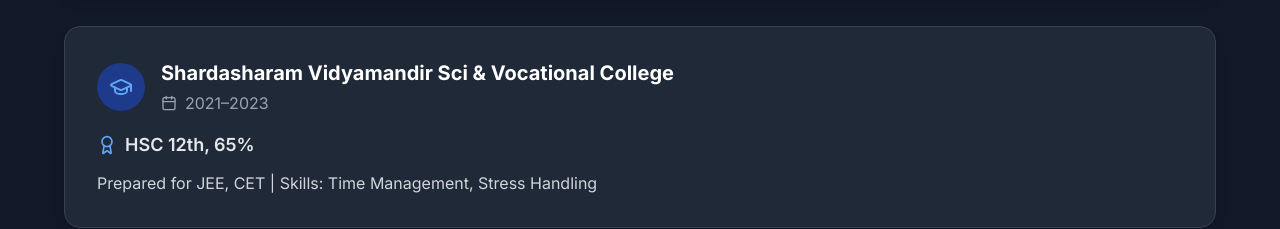
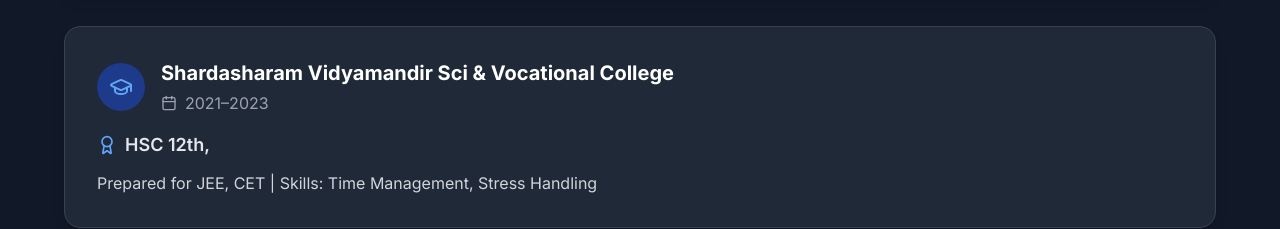
Before and after one commit to abizer007/Abizer_Portfolio, a Next.js app: page / in a window 1280 px wide. Shown: the part 1740-1969 px from the top of the page. Built offline with nearby package versions, Linux system fonts and the light colour scheme.

Commit message:
Update Education.tsx

```diff
--- a/components/Education.tsx
+++ b/components/Education.tsx
@@ -19,7 +19,7 @@ export default function Education() {
     },
     {
       institution: "Shardasharam Vidyamandir Sci & Vocational College",
-      degree: "HSC 12th, 65%",
+      degree: "HSC 12th, ",
       period: "2021–2023",
       description: "Prepared for JEE, CET | Skills: Time Management, Stress Handling",
     },
```
